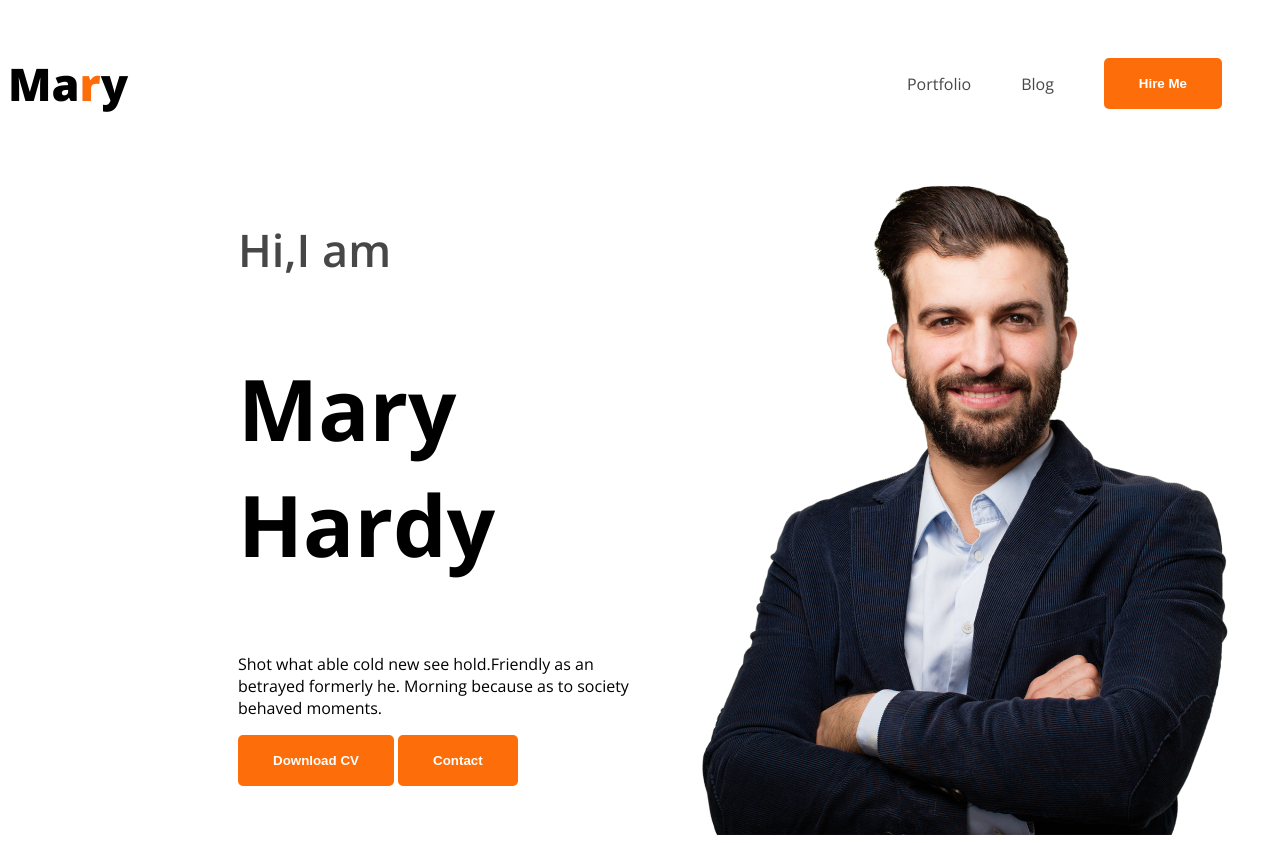
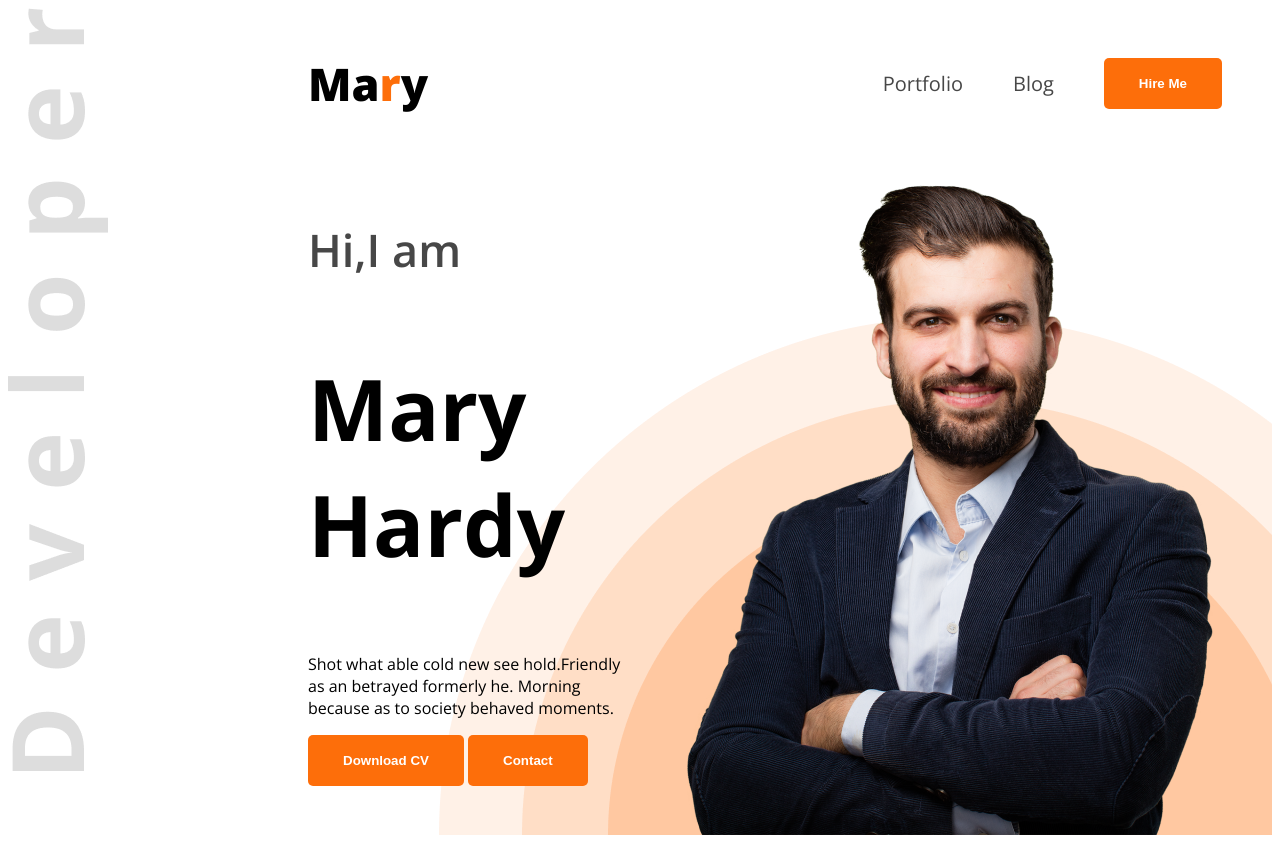
Before and after one commit to minhaj720-tech/wev, a plain HTML site: page index.html in a window 1280 px wide. Drawn offline with nearby package versions, Linux system fonts and the light colour scheme.

Commit message:
3rd commit

```diff
--- a/index.html
+++ b/index.html
@@ -10,7 +10,7 @@
 <link rel="stylesheet" href="style.css">
 </head>
 <body class="open-sans-normal">
-    <header>
+    <header class="header">
         <nav>
             <h3 class="nav-tittle" >Ma<span class="for-r">r</span>y</h3>
             <ul>
@@ -37,7 +37,7 @@
         </nav>
     </header>
     <main>
-
+<section class="about"> </section>
     </main>
     <footer>
 
--- a/style.css
+++ b/style.css
@@ -2,7 +2,10 @@ nav{
     display: flex;
     align-items: center;
     justify-content: space-between;
-    margin: 50 px 200 px;
+    margin: 50px 200 px;
+    margin-left: 150px;
+
+
 }
 
 
@@ -20,6 +23,7 @@ font-family: "Open Sans", serif;
 
 font-weight: 800;
 font-size: 45px;
+margin-left: 150px;
 
 }
 nav ul{
@@ -30,6 +34,10 @@ nav ul{
 nav ul li{
     list-style: none;
     margin-right: 50px;
+}
+nav li a{
+    text-decoration: none;
+    font-size: 20px;
 }
 .for-r{
 
@@ -49,18 +57,24 @@ color:#FD6E0A;
    border-radius: 5px;
 
 }
-nav ul li{
-    list-style: none;
-}
+
 nav li a{
     text-decoration: none;
     font-size: 20 px;
+}
+
+.header
+ {
+    background-image: url(/images/developer.png), url(images/header_bg.png);
+    background-repeat: no-repeat;
+    background-position: top left, bottom right;
 }
 /* banner styles*/
 .banner{
     display: flex;
     justify-content: space-between;
-    margin: 0 35px 0 230px;
+    margin: 0 35px 0 150px;
+    margin-right: 50px;
 }
 .banner-content{
     max-width:580 px ;
```
